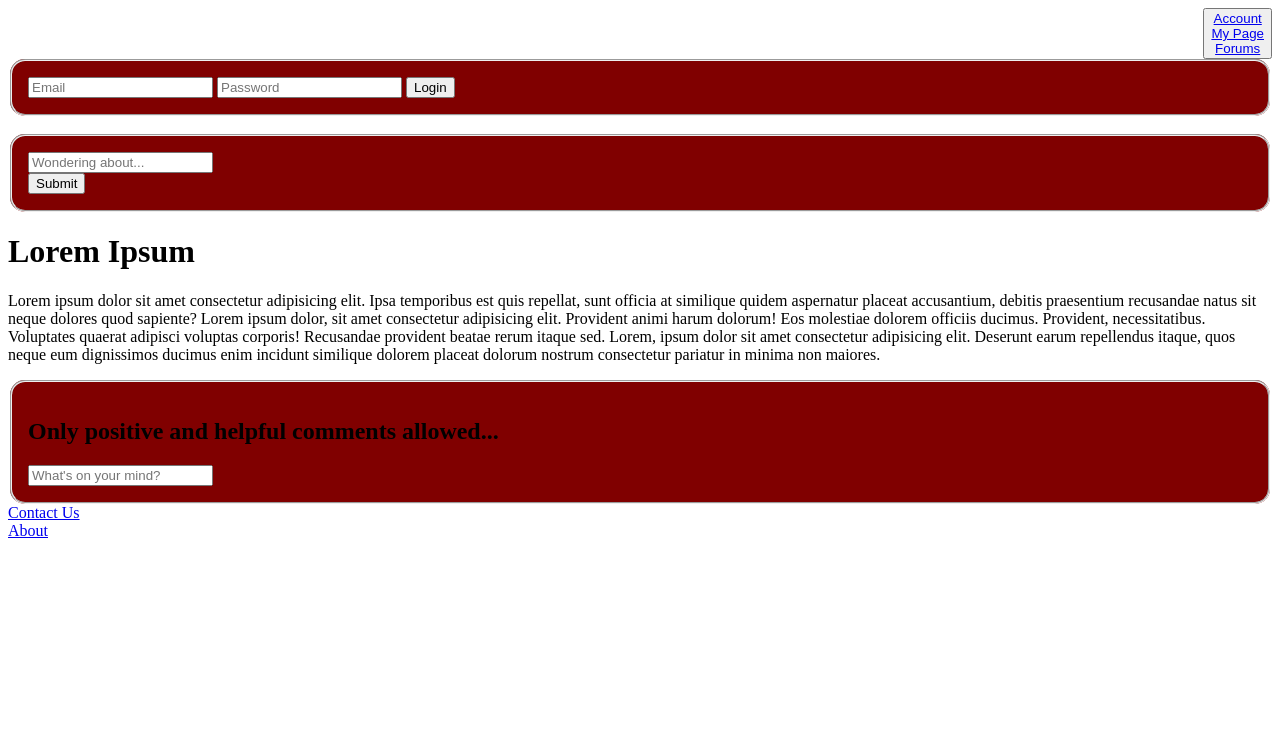
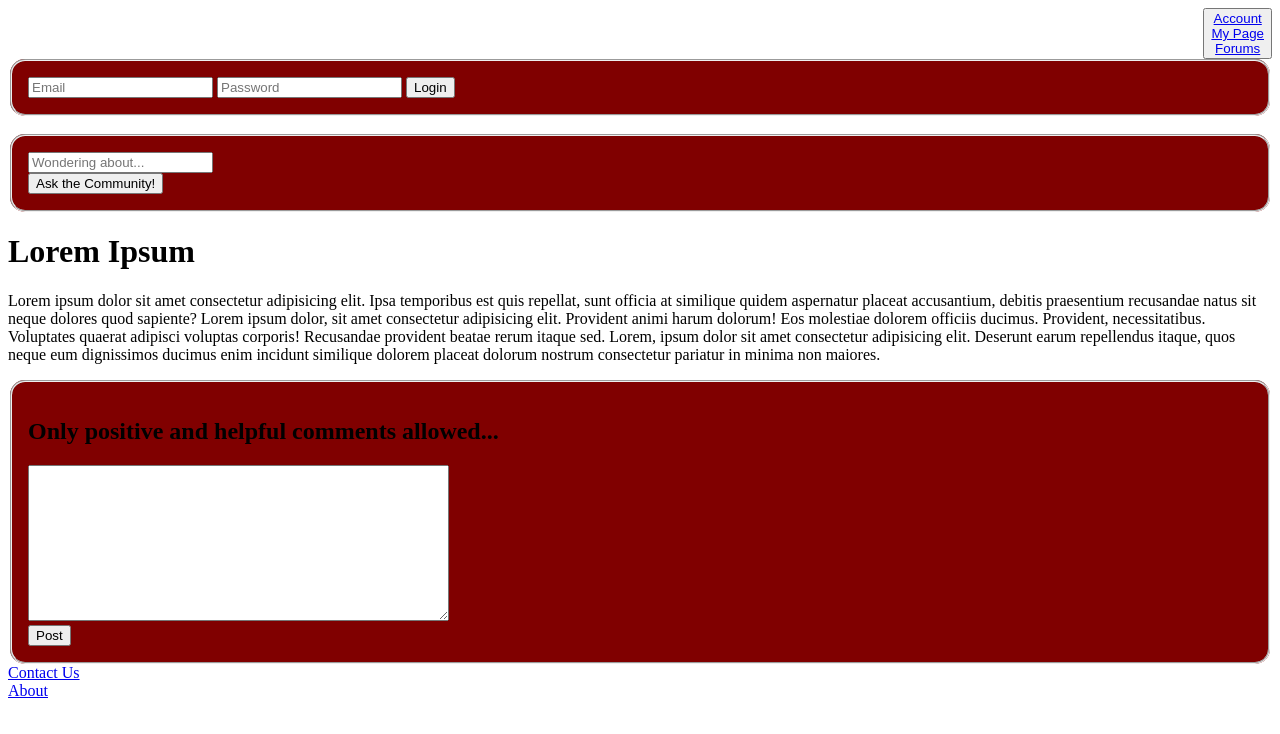
Before and after one commit to Misherz/sbaDOM, a plain HTML site: page index.html in a window 1280 px wide. Drawn offline with Linux system fonts and the light colour scheme.

Commit message:
Comments added

```diff
--- a/index.html
+++ b/index.html
@@ -18,14 +18,19 @@
             </button>
         </div>
     </div>
+
+
 <!--Login-->
     <div>
         <fieldset>
-            <input type="email" placeholder="Email">
-            <input type="password" placeholder="Password">
-            <button type="submit">Login</button>
+            <form>
+                <input type="email" placeholder="Email">
+                <input type="password" placeholder="Password" required>
+                <button type="submit">Login</button>
+            </form>
         </fieldset>
     </div>
+
 
 <!--Image W/Search Bar-->
     <div>
@@ -35,7 +40,7 @@
         <form action="">
             <fieldset>
                 <input type="Search" placeholder="Wondering about..." ><br>
-                <button type="submit">Submit</button>
+                <button type="submit">Ask the Community!</button>
             </fieldset>
         </form>
     </div>
@@ -47,12 +52,13 @@
     </div>
 
 <!--Comments section-->
-    <div>
-        <fieldset>
+    <div >
+        <fieldset id="comments">
             <div id="Header">
                 <h2>Only positive and helpful comments allowed...</h2>
             </div>
-            <input type="text" placeholder="What's on your mind?">
+            <!-- <input type="text" placeholder="What's on your mind?"> -->
+            <textarea id="multiText" rows="10" cols="50"></textarea><br>
         </fieldset>
     </div>
 
@@ -63,5 +69,6 @@
     </div>
 
 
+
 </body>
 </html>
--- a/script.js
+++ b/script.js
@@ -18,4 +18,12 @@ fieldSets.forEach(fset=>{
 
 //CreateElement
 //Append Child or Prepend
-// const button = document.createElement
+const comments = document.getElementById("comments");
+const button = document.createElement("button");
+button.textContent="Post"
+
+comments.appendChild(button);
+
+
+// Include at least one form and/or input with DOM event-based validation. (This can be the same form or input as the one above, but should include event-based validation in addition to the HTML attribute validation.)
+//Required in HTML
```
